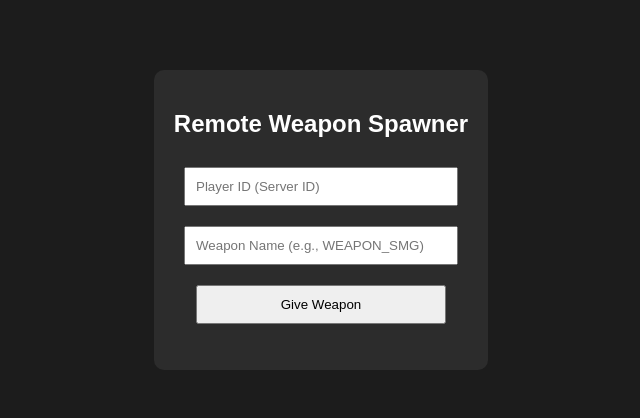
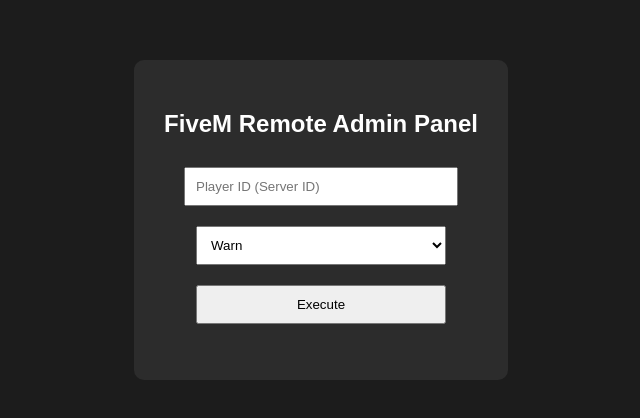
Before and after one commit to daxxxaus/fivem-admin-panel, a plain HTML site: page index.html in a window 1280 px wide. Shown: the part 188-606 px from the top of the page, without its empty margins (319-959 px from the left). Drawn offline with Linux system fonts and the light colour scheme.

Commit message:
Update index.html

```diff
--- a/index.html
+++ b/index.html
@@ -2,7 +2,7 @@
 <html lang="en">
 <head>
   <meta charset="UTF-8">
-  <title>Remote Gun Giver</title>
+  <title>FiveM Remote Admin Panel</title>
   <style>
     body {
       font-family: Arial, sans-serif;
@@ -15,11 +15,11 @@
     }
     #panel {
       background: #2c2c2c;
-      padding: 20px;
+      padding: 30px;
       border-radius: 10px;
       text-align: center;
     }
-    input, button {
+    input, select, button {
       padding: 10px;
       margin: 10px;
       width: 250px;
@@ -31,37 +31,41 @@
 </head>
 <body>
   <div id="panel">
-    <h2>Remote Weapon Spawner</h2>
+    <h2>FiveM Remote Admin Panel</h2>
     <input type="text" id="playerId" placeholder="Player ID (Server ID)" /><br />
-    <input type="text" id="weaponName" placeholder="Weapon Name (e.g., WEAPON_SMG)" /><br />
-    <button onclick="sendWeapon()">Give Weapon</button>
+    <select id="action">
+      <option value="warn">Warn</option>
+      <option value="kick">Kick</option>
+      <option value="ban">Ban</option>
+    </select><br />
+    <button onclick="sendAction()">Execute</button>
     <p id="status"></p>
   </div>
 
   <script>
-    async function sendWeapon() {
+    async function sendAction() {
       const playerId = document.getElementById("playerId").value;
-      const weaponName = document.getElementById("weaponName").value;
+      const action = document.getElementById("action").value;
       const status = document.getElementById("status");
 
-      if (!playerId || !weaponName) {
-        status.textContent = "Please enter both fields.";
+      if (!playerId || !action) {
+        status.textContent = "Please enter a Player ID and action.";
         return;
       }
 
       try {
-        const res = await fetch("http://localhost:30120/admin/giveweapon", {
+        const res = await fetch("http://your-server-ip:30120/admin/api", {
           method: "POST",
           headers: {
             "Content-Type": "application/json"
           },
-          body: JSON.stringify({ playerId, weaponName })
+          body: JSON.stringify({ action, target: playerId })
         });
 
         const data = await res.text();
         status.textContent = "Server Response: " + data;
       } catch (err) {
-        status.textContent = "Error sending request.";
+        status.textContent = "Error sending request. Check console.";
         console.error(err);
       }
     }
```
